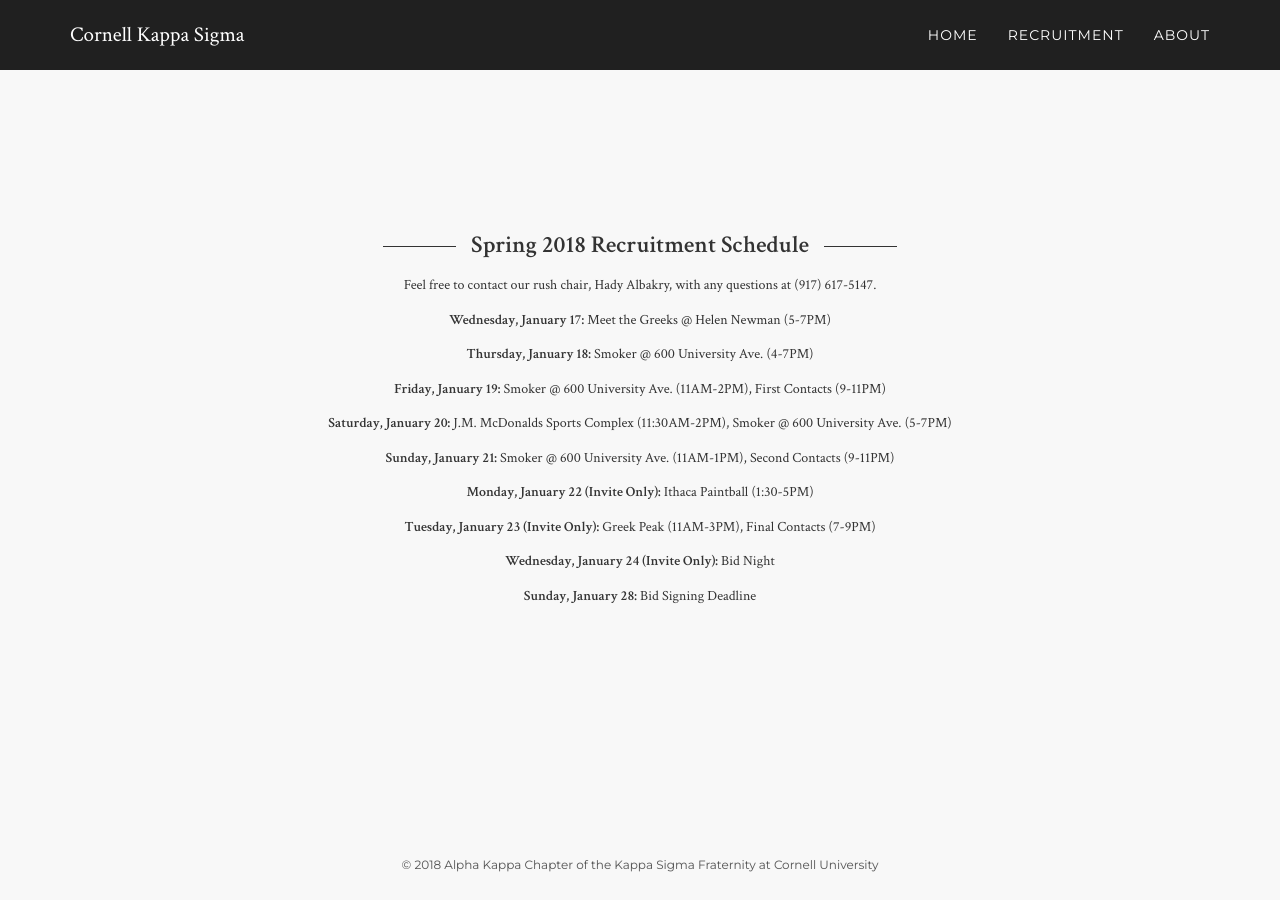
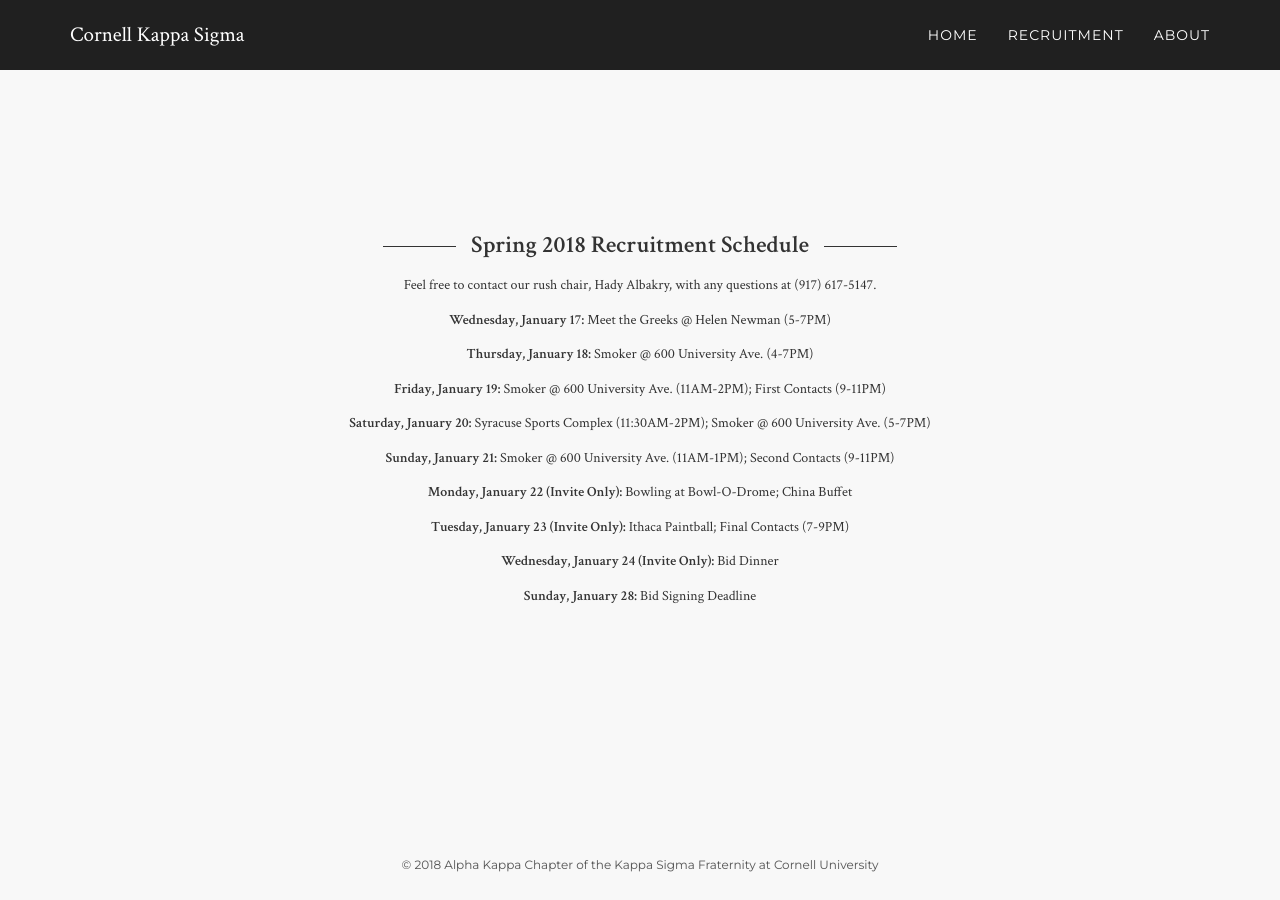
Before and after one commit to pjochillin/cornellkappasigma, a Jekyll site: the page built from recruitment/index.html, in a window 1280 px wide. Built offline with Jekyll 4.4.1, drawn with Linux system fonts in a browser that asks for light colours; nearby versions of some CDN libraries.

Commit message:
Update index.html

```diff
--- a/recruitment/index.html
+++ b/recruitment/index.html
@@ -10,12 +10,12 @@ layout: default
 			<p>Feel free to contact our rush chair, Hady Albakry, with any questions at (917) 617-5147.</p>
 			<p><b>Wednesday, January 17:</b> Meet the Greeks @ Helen Newman (5-7PM)</p>
 			<p><b>Thursday, January 18:</b> Smoker @ 600 University Ave. (4-7PM)</p>
-			<p><b>Friday, January 19:</b> Smoker @ 600 University Ave. (11AM-2PM), First Contacts (9-11PM)</p>
-			<p><b>Saturday, January 20:</b> J.M. McDonalds Sports Complex (11:30AM-2PM), Smoker @ 600 University Ave. (5-7PM)</p>
-			<p><b>Sunday, January 21:</b> Smoker @ 600 University Ave. (11AM-1PM), Second Contacts (9-11PM)</p>
-			<p><b>Monday, January 22 (Invite Only):</b> Ithaca Paintball (1:30-5PM)</p>
-			<p><b>Tuesday, January 23 (Invite Only):</b> Greek Peak (11AM-3PM), Final Contacts (7-9PM)</p>
-			<p><b>Wednesday, January 24 (Invite Only):</b> Bid Night</p>
+			<p><b>Friday, January 19:</b> Smoker @ 600 University Ave. (11AM-2PM); First Contacts (9-11PM)</p>
+			<p><b>Saturday, January 20:</b> Syracuse Sports Complex (11:30AM-2PM); Smoker @ 600 University Ave. (5-7PM)</p>
+			<p><b>Sunday, January 21:</b> Smoker @ 600 University Ave. (11AM-1PM); Second Contacts (9-11PM)</p>
+			<p><b>Monday, January 22 (Invite Only):</b> Bowling at Bowl-O-Drome; China Buffet</p>
+			<p><b>Tuesday, January 23 (Invite Only):</b> Ithaca Paintball; Final Contacts (7-9PM)</p>
+			<p><b>Wednesday, January 24 (Invite Only):</b> Bid Dinner</p>
 			<p><b>Sunday, January 28:</b> Bid Signing Deadline</p>
 		</div>
 	</div>
```
